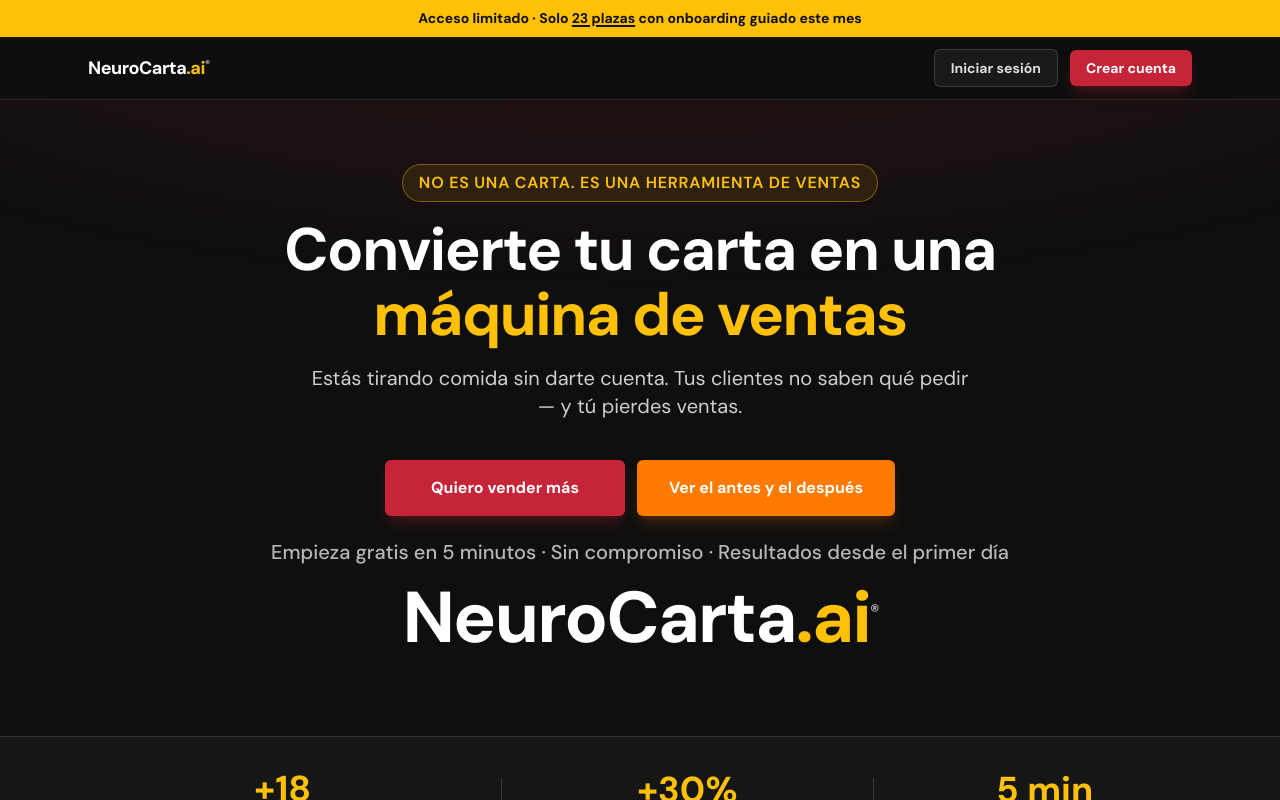
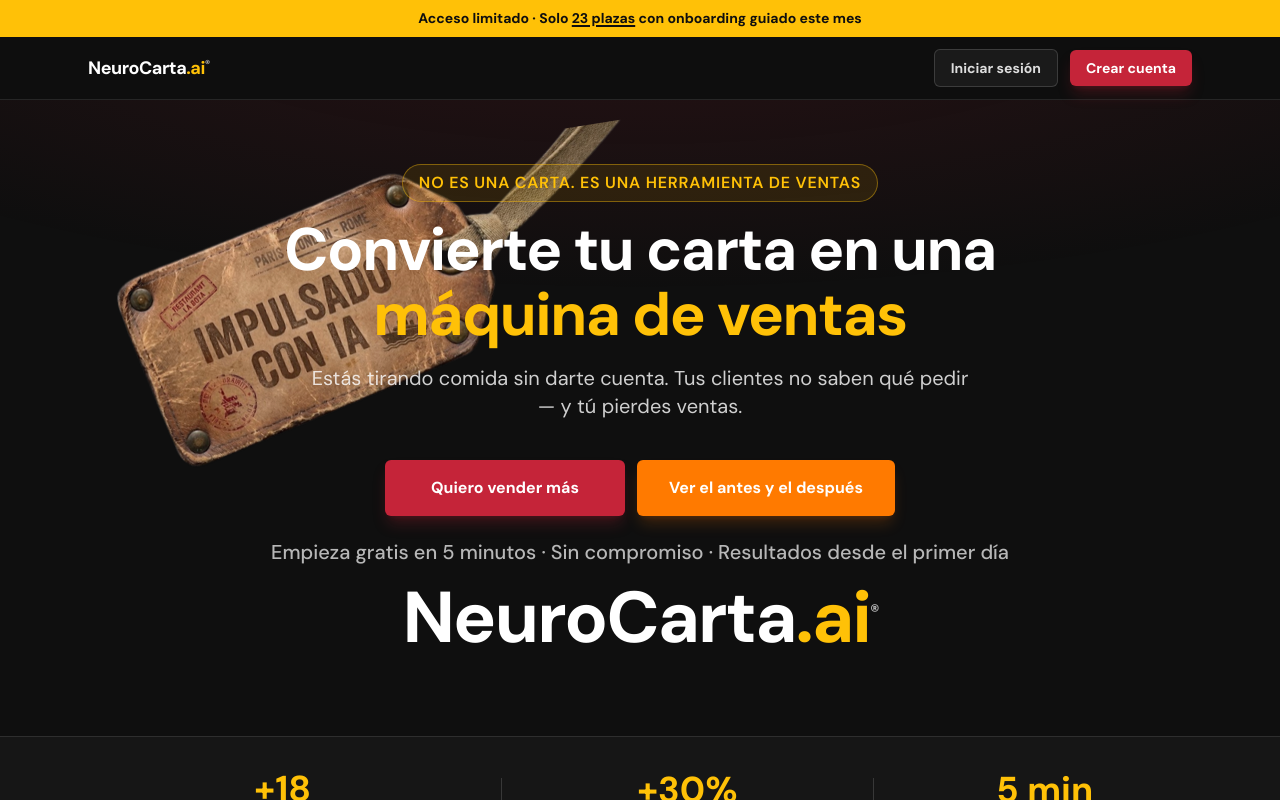
Before and after one commit to GerardCositt/neurocarta-ai-landings, a React (Vite) app in the folder neurocarta-conversion/: page / in a window 1280 px wide. Built offline with nearby package versions, Linux system fonts and the light colour scheme.

Commit message:
feat(hero): etiqueta sola PNG grande (travel-tag optimizado 720px)
Made-with: Cursor

```diff
--- a/neurocarta-conversion/src/App.jsx
+++ b/neurocarta-conversion/src/App.jsx
@@ -616,7 +616,18 @@ export default function App() {
       {/* 1. HERO */}
       <section className="relative overflow-hidden px-4 pb-16 pt-12 sm:px-6 sm:pb-20 sm:pt-16">
         <div className="pointer-events-none absolute inset-0 bg-[radial-gradient(ellipse_80%_50%_at_50%_-20%,rgba(197,36,57,0.15),transparent)]" />
-        <div className="relative mx-auto max-w-4xl text-center">
+        <img
+          src="/hero/travel-tag.png"
+          alt=""
+          width={720}
+          height={326}
+          className="pointer-events-none absolute left-0 top-16 z-0 h-auto w-[min(92vw,18rem)] -rotate-[9deg] select-none opacity-95 sm:left-2 sm:top-20 sm:w-[min(90vw,24rem)] md:top-24 md:w-[min(88vw,28rem)] lg:left-4 lg:top-16 lg:w-[min(85vw,34rem)] xl:left-8 xl:w-[min(80vw,40rem)]"
+          loading="eager"
+          decoding="async"
+          fetchPriority="low"
+          aria-hidden="true"
+        />
+        <div className="relative z-10 mx-auto max-w-4xl text-center">
           <p className="anim-badge mb-4 inline-block rounded-full border border-[#FFC107]/40 bg-[#FFC107]/10 px-4 py-1.5 text-sm font-semibold uppercase tracking-wider text-[#FFC107] sm:text-base">
             No es una carta. Es una herramienta de ventas
           </p>
```
Also changed, not shown: neurocarta-conversion/public/hero/travel-tag.png (added).
